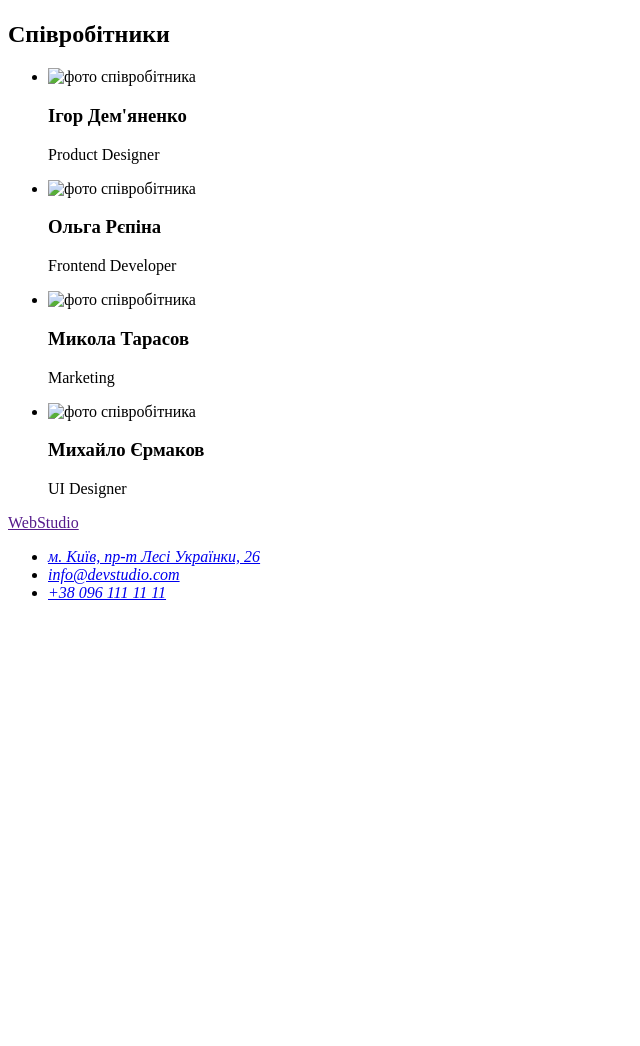
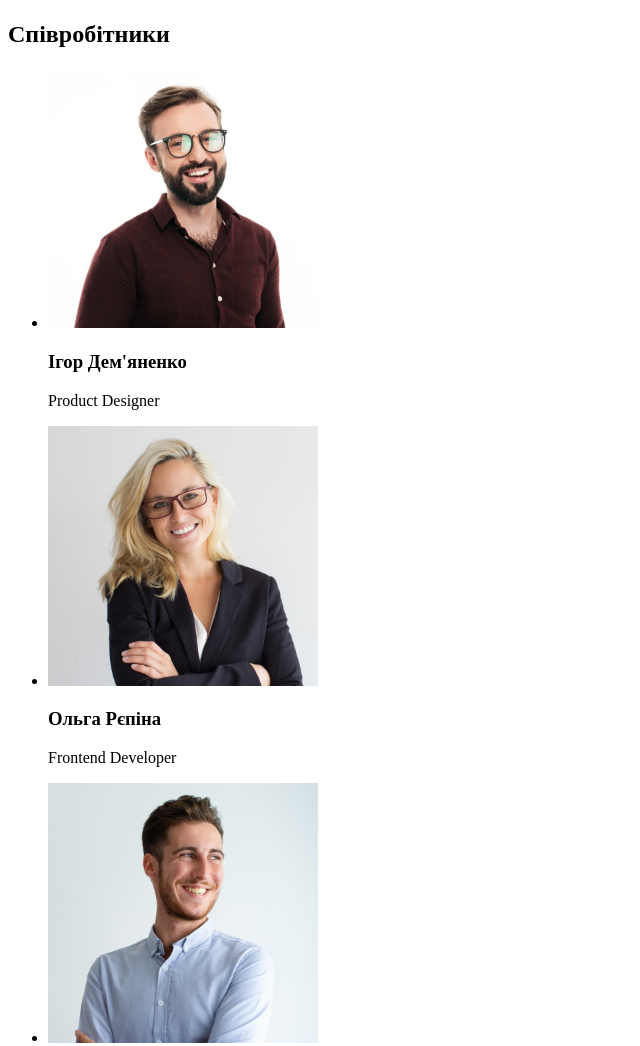
Before and after one commit to AntoninaKobzar/goit-markup-hw-01, a plain HTML site: page index.html in a window 1280 px wide. Shown: the part 1553-2599 px from the top of the page, without its empty margins (0-640 px from the left). Before the commit the page ends 2171 px from the top, so only its background shows below. Drawn offline with Linux system fonts and the light colour scheme; the site is published under a folder, as on GitHub Pages, so addresses that start at the root find nothing.

Commit message:
Update index.html

```diff
--- a/index.html
+++ b/index.html
@@ -65,22 +65,22 @@
             <h2>Співробітники</h2>
             <ul>
                 <li>
-                <img src="/images/person1.jpg" alt="фото співробітника" width="270">
+                <img src="./images/person1.jpg" alt="фото співробітника" width="270">
                 <h3>Ігор Дем'яненко</h3>
                 <p>Product Designer</p>
                 </li>
                 <li>
-                <img src="/images/person2.jpg" alt="фото співробітника" width="270">
+                <img src="./images/person2.jpg" alt="фото співробітника" width="270">
                 <h3>Ольга Рєпіна</h3>
                 <p>Frontend Developer</p>
                 </li>
                 <li>
-                <img src="/images/person3.jpg" alt="фото співробітника" width="270">
+                <img src="./images/person3.jpg" alt="фото співробітника" width="270">
                 <h3>Микола Тарасов</h3>
                 <p>Marketing</p>
                 </li>
                 <li>
-                <img src="/images/person4.jpg" alt="фото співробітника" width="270">
+                <img src="./images/person4.jpg" alt="фото співробітника" width="270">
                 <h3>Михайло Єрмаков</h3>
                 <p>UI Designer</p>
                 </li>
```
